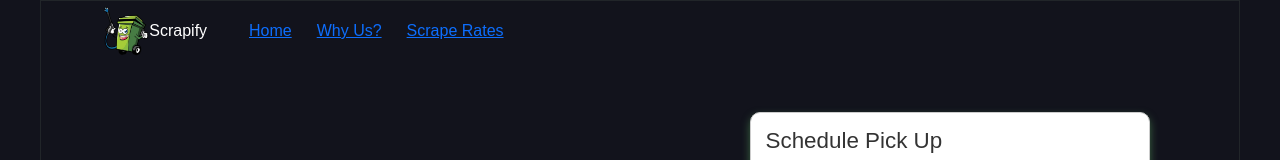
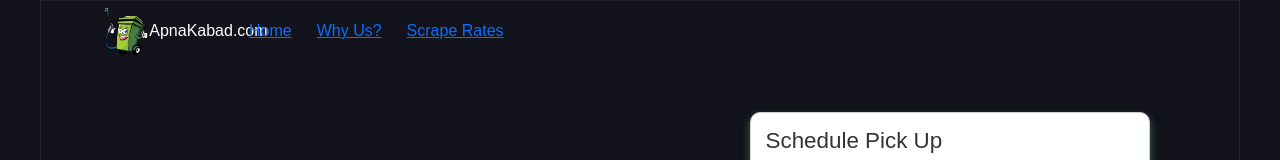
Before and after one commit to chetan14203/Scrapify, a React (Create React App) app in the folder frontend/: page / in a window 1280 px wide. Shown: the top 160 px of the page. Built offline with nearby package versions, Linux system fonts and the light colour scheme.

Commit message:
Update navbarbelt.js

```diff
--- a/frontend/src/Components/Navbar/navbarbelt.js
+++ b/frontend/src/Components/Navbar/navbarbelt.js
@@ -10,7 +10,7 @@ const navbarbelt = () => {
       <div className="leftNavBelt">
         <Link className="leftNavBeltLogo" to="/">
           <img src={Scrapify} alt="" className="scrapifyLogo" />
-          <span className="scrapifytext">Scrapify</span>
+          <span className="scrapifytext">ApnaKabad.com</span>
         </Link>
         <div className="mainNav">
           <Link className="home" to="/">Home</Link>
```
